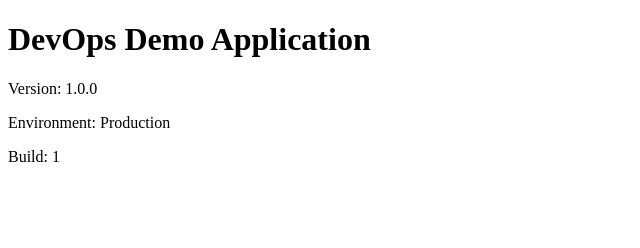
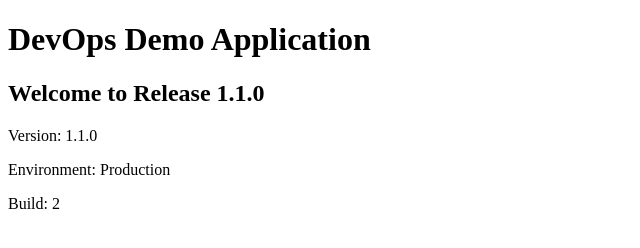
Before and after one commit to naveenbhardwaj5828-lang/devops-assessment-lab, a plain HTML site: page index.html in a window 1280 px wide. Shown: the whole page, without its empty margins (0-640 px from the left). Drawn offline with Linux system fonts and the light colour scheme.

Commit message:
Release version 1.1.0

```diff
--- a/index.html
+++ b/index.html
@@ -5,8 +5,9 @@
 </head>
 <body>
   <h1>DevOps Demo Application</h1>
-  <p>Version: 1.0.0</p>
+  <h2>Welcome to Release 1.1.0</h2>
+  <p>Version: 1.1.0</p>
   <p>Environment: Production</p>
-  <p>Build: 1</p>
+  <p>Build: 2</p>
 </body>
 </html>
```
